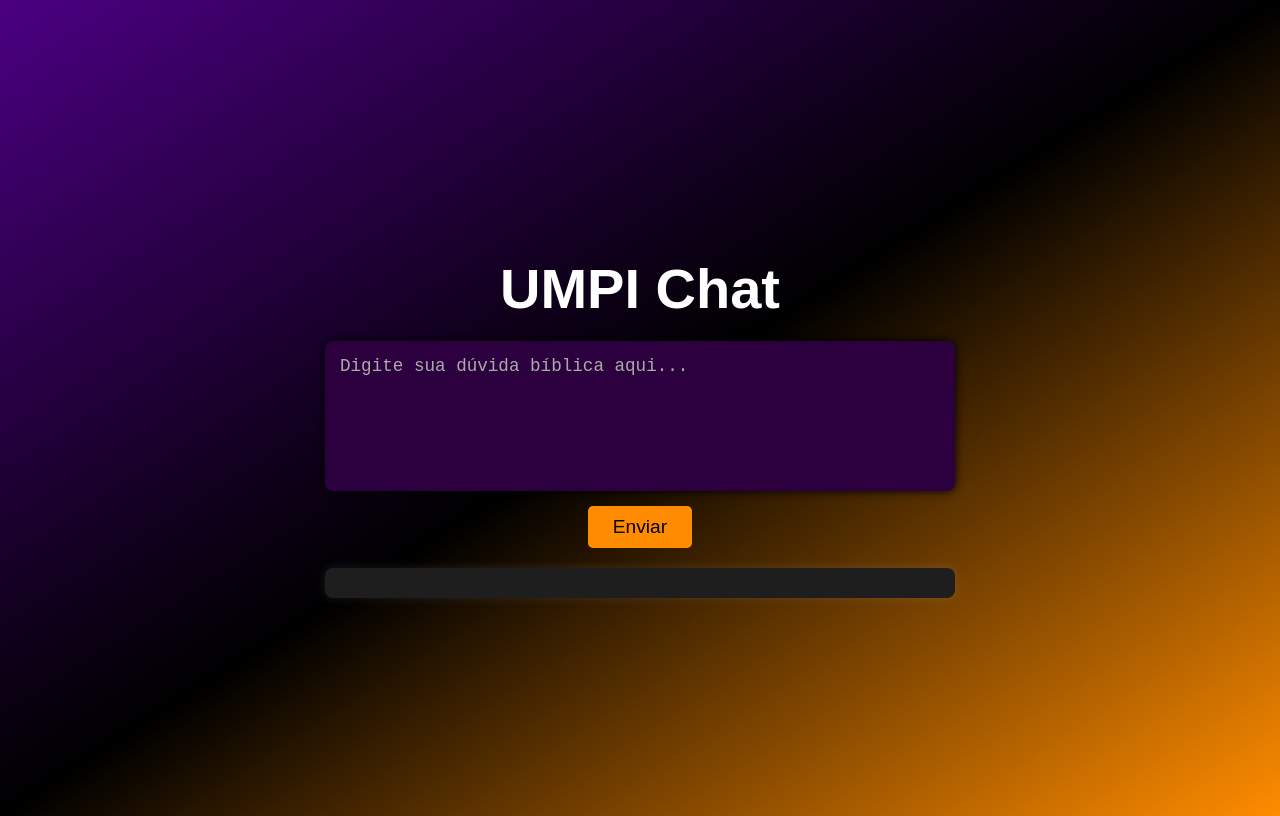
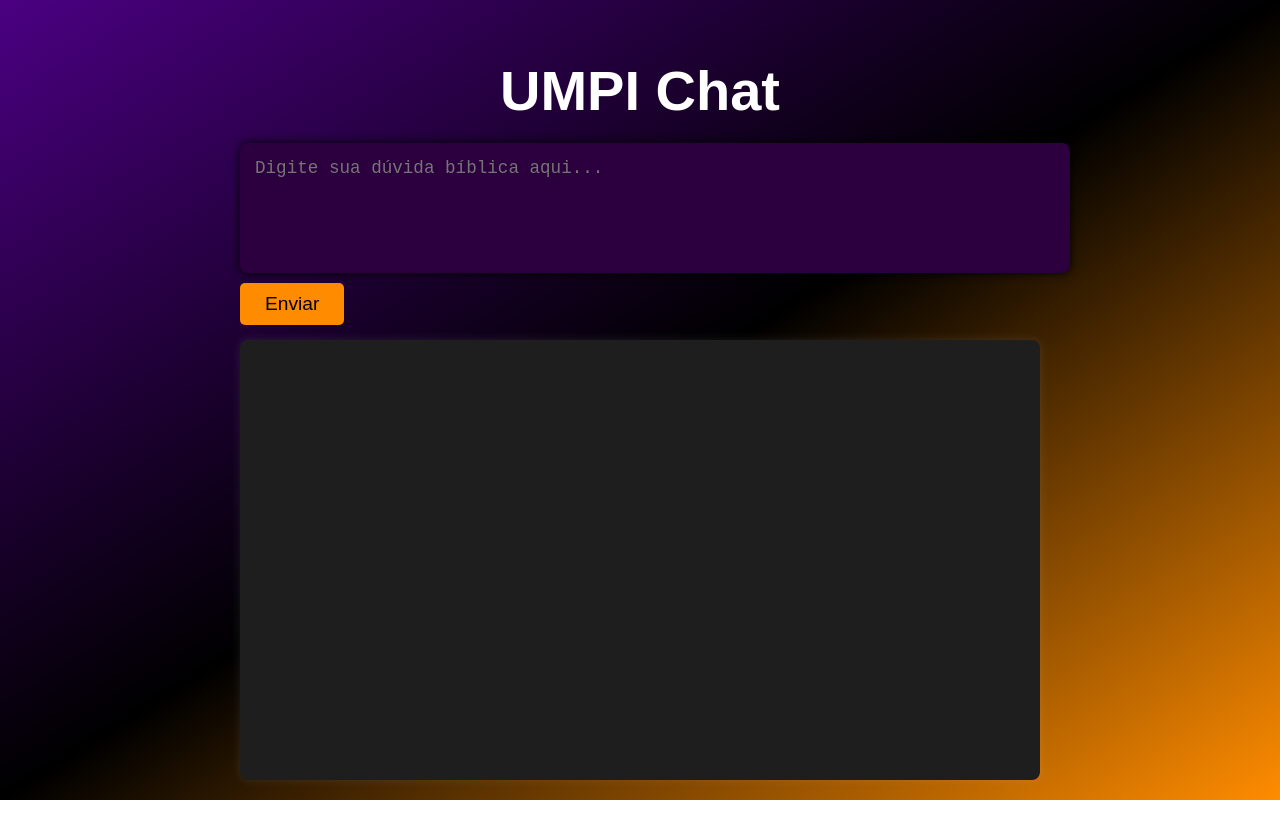
Before and after one commit to viniairam7/Umpi-Chat, a plain HTML site: page index.html in a window 1280 px wide. Drawn offline with Linux system fonts and the light colour scheme.

Commit message:
Update style.css

```diff
--- a/style.css
+++ b/style.css
@@ -1,13 +1,11 @@
 body {
     display: flex;
     flex-direction: column;
-    justify-content: center;
-    align-items: center;
     height: 100vh;
+    margin: 0;
     background: linear-gradient(to bottom right, #4b0082, #000000, #ff8c00);
     color: white;
     font-family: Arial, sans-serif;
-    text-shadow: 1px 1px 2px rgba(0, 0, 0, 0.3);
     padding: 20px;
     box-sizing: border-box;
 }
@@ -15,6 +13,7 @@ body {
 h1 {
     font-size: 3.5rem;
     margin-bottom: 20px;
+    text-align: center;
     animation: fadeIn 2s ease-in-out;
     color: #ffffff;
 }
@@ -22,14 +21,15 @@ h1 {
 .chat-container {
     display: flex;
     flex-direction: column;
-    align-items: center;
     width: 100%;
-    max-width: 600px;
+    max-width: 800px;
+    margin: 0 auto;
+    flex: 1;
 }
 
 textarea {
     width: 100%;
-    height: 120px;
+    height: 100px;
     font-size: 1.1rem;
     padding: 15px;
     border-radius: 8px;
@@ -38,14 +38,11 @@ textarea {
     background-color: #2c003e;
     color: white;
     box-shadow: 0 0 10px #000;
-    margin-bottom: 15px;
-}
-
-textarea::placeholder {
-    color: #aaaaaa;
+    margin-bottom: 10px;
 }
 
 button {
+    align-self: flex-start;
     padding: 10px 25px;
     font-size: 1.2rem;
     background-color: #ff8c00;
@@ -54,6 +51,7 @@ button {
     cursor: pointer;
     color: #000;
     transition: background-color 0.3s;
+    margin-bottom: 15px;
 }
 
 button:hover {
@@ -61,17 +59,12 @@ button:hover {
 }
 
 .resposta {
-    margin-top: 20px;
+    flex: 1;
+    overflow-y: auto;
     background-color: #1e1e1e;
     color: #ffffff;
     padding: 15px;
     border-radius: 8px;
     box-shadow: 0 0 10px rgba(255, 255, 255, 0.1);
     white-space: pre-line;
-    width: 100%;
 }
-
-@keyframes fadeIn {
-    from { opacity: 0; transform: scale(0.9); }
-    to { opacity: 1; transform: scale(1); }
-}
```
